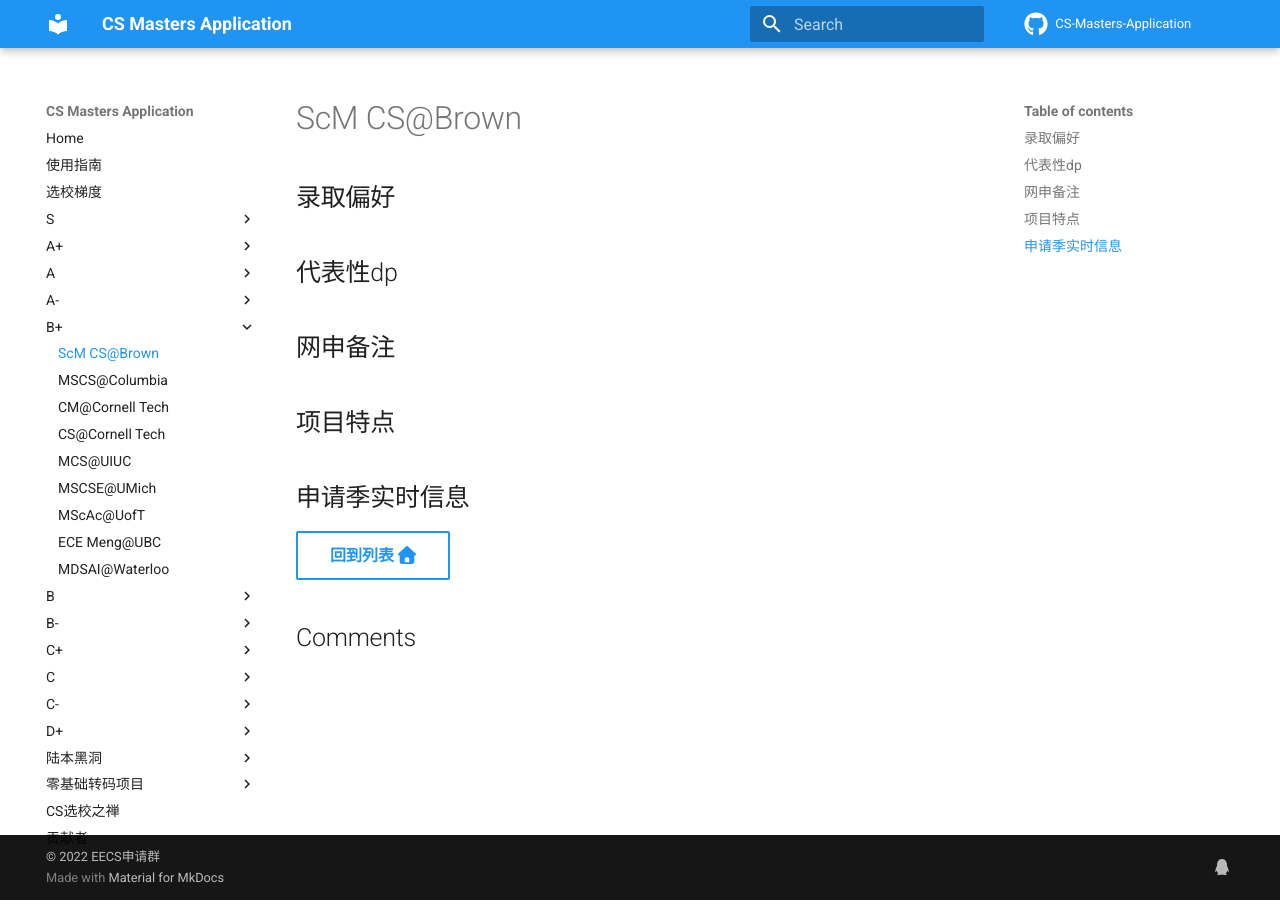
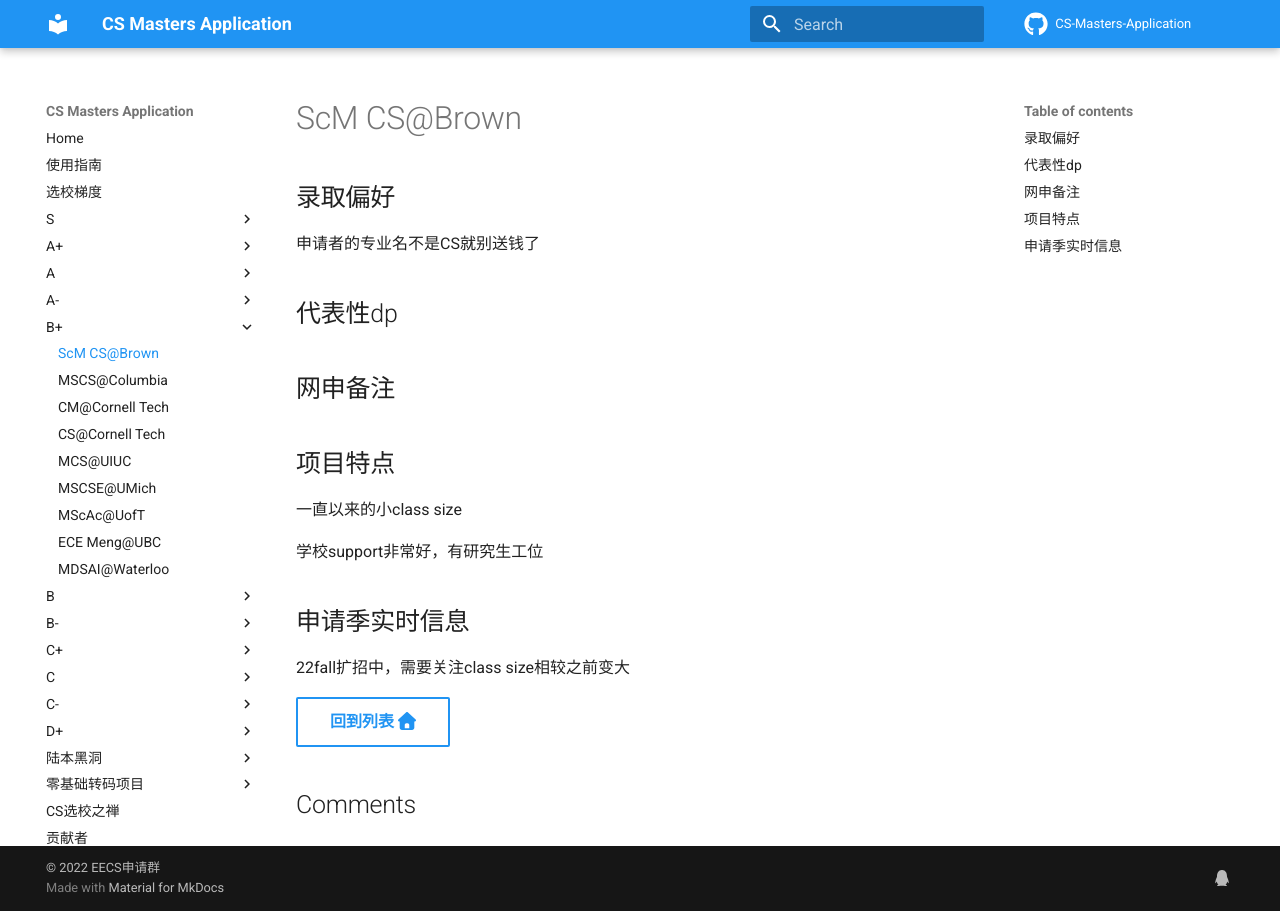
Before and after one commit to opencsapp/opencsapp.github.io, an MkDocs documentation site: the page built from docs/ScM CS@Brown.md, in a window 1280 px wide. Built offline with MkDocs 1.6.1 and Material for MkDocs 9.7.7, drawn with Linux system fonts in a browser that asks for light colours; comment, search, counter and statistics services are not loaded.

Commit message:
Update ScM CS@Brown.md

```diff
--- a/docs/ScM CS@Brown.md
+++ b/docs/ScM CS@Brown.md
@@ -1,11 +1,15 @@
 ## 录取偏好
+申请者的专业名不是CS就别送钱了
 
 ## 代表性dp
 
 ## 网申备注
 
 ## 项目特点
+一直以来的小class size
 
+学校support非常好，有研究生工位
 ## 申请季实时信息
+22fall扩招中，需要关注class size相较之前变大
 
 [回到列表 :fontawesome-solid-house:](选校梯度.md){ .md-button }
```
